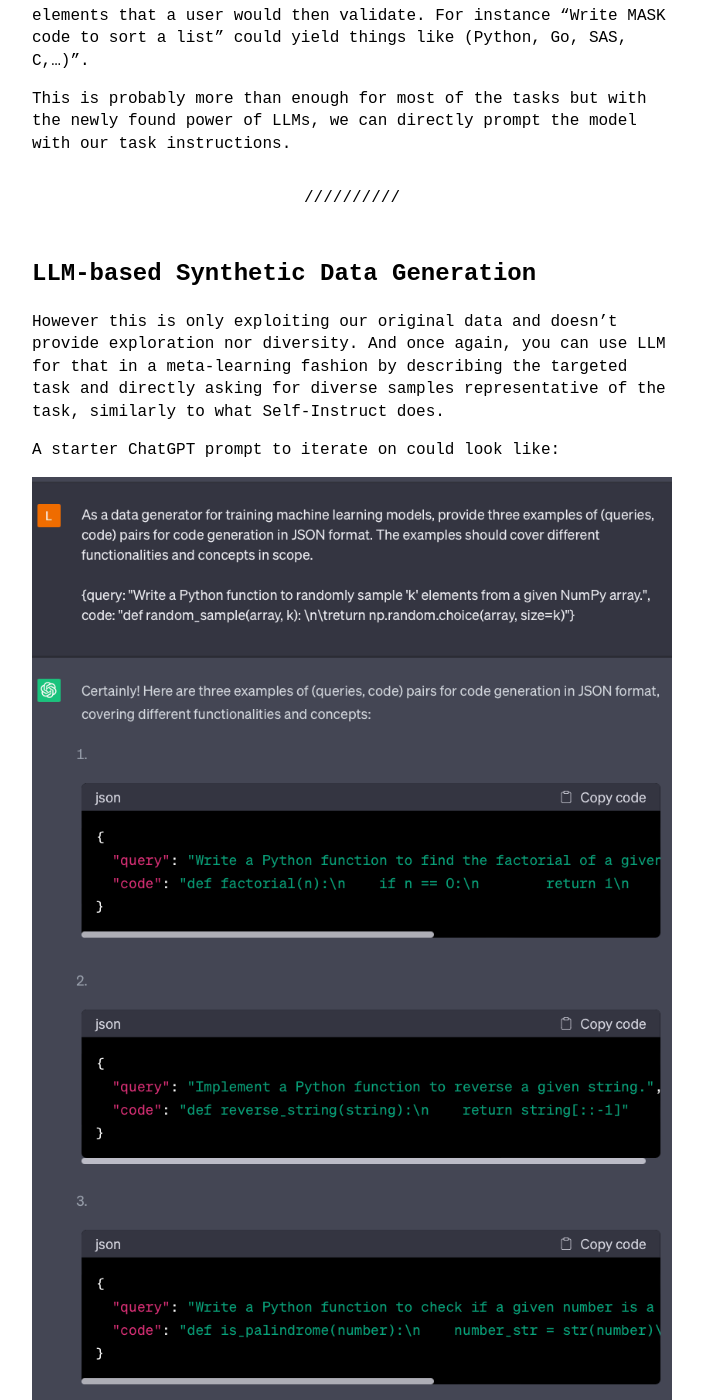
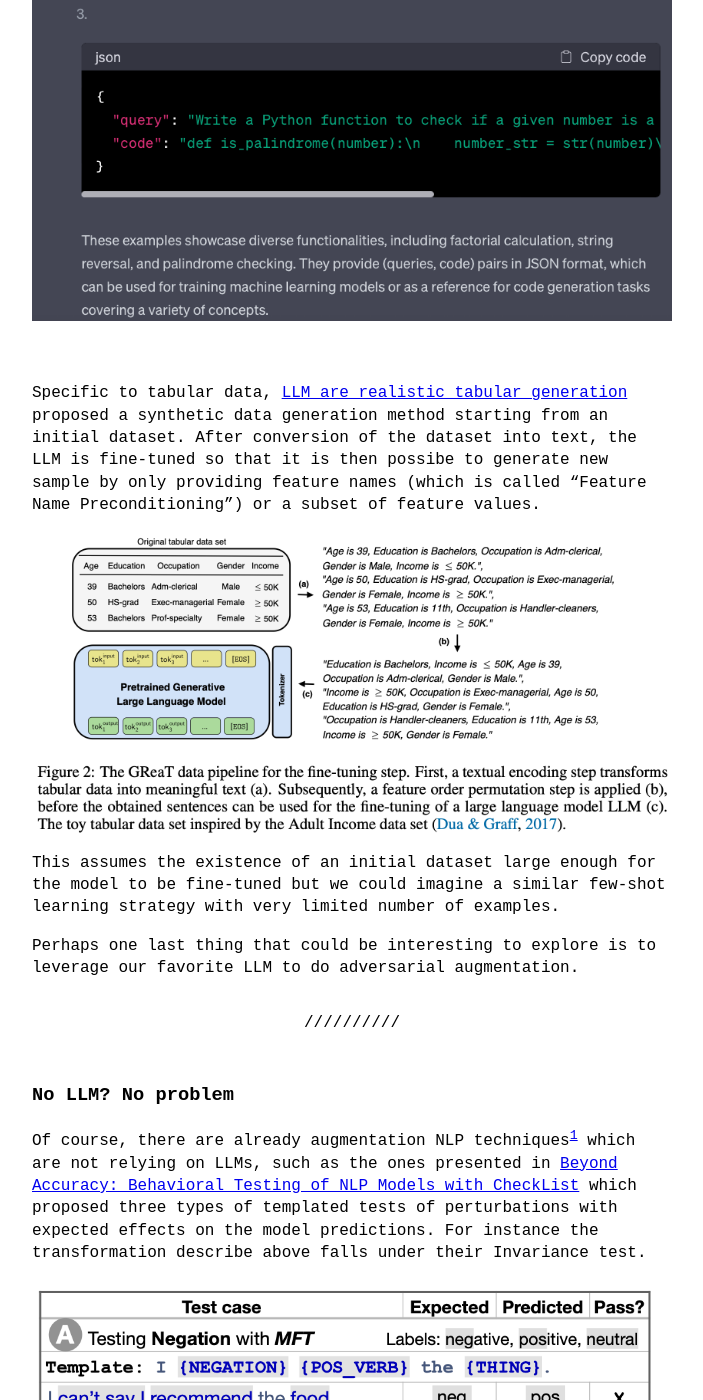
Before and after one commit to dsleo/dsleo.github.io, a Jekyll site: the page built from _posts/2023-06-16-the-no-free-lunch-theorem-of-LLMs.md, in a window 1280 px wide and 1400 px high, scrolled down 2700 px. Shown: the whole window, without its empty margins (288-991 px from the left). Built offline with Jekyll 4.4.1, drawn with Linux system fonts in a browser that asks for light colours; some of the changed text lies outside the part shown.

Commit message:
aimee's comment

```diff
--- a/_posts/2023-06-16-the-no-free-lunch-theorem-of-LLMs.md
+++ b/_posts/2023-06-16-the-no-free-lunch-theorem-of-LLMs.md
@@ -22,24 +22,16 @@
 
 Starting from our original pair of `(query, code)`, you can generate a set of multiple `{(query_1, code), (query_2, code), … }` by asking for semantic reformulation of the query. You can also guide the reformulation to account for some implicit factors, such as tone or level of expertise. Things like “Reformulate the original query as if you were {a 60 years old novice/an expert/ drunk}”. This naturally adds diversity to the input feature space.
 
-As very often in a constant evolving field, I later discovered that generating task instructions together with input-output pairs is the basis of the instruction tuning proceduring presented in [Self-Instruct: Aligning Language Models with Self-Generated Instructions](https://arxiv.org/abs/2212.10560) ([github](https://github.com/yizhongw/self-instruct)).
+As very often in a constant evolving field, I later discovered that generating task instructions together with input-output pairs is the basis of the instruction tuning procedure presented in [Self-Instruct: Aligning Language Models with Self-Generated Instructions](https://arxiv.org/abs/2212.10560) ([github](https://github.com/yizhongw/self-instruct)).
 
 ![Self-Instruct](/assets/images/self-instruct.png)
 
-
-<br/><br/>
-Of course, there are already augmentation NLP techniques[^1] which are not relying on LLMs, such as the ones presented in [Beyond Accuracy: Behavioral Testing of NLP Models with CheckList](https://homes.cs.washington.edu/~marcotcr/acl20_checklist.pdf) which proposed three types of templated tests of perturbations with expected effects on the model predictions. For instance the transformation describe above falls under their Invariance test.
-
-![Checklist](/assets/images/checklist.png)
-
-If those templates can be manually filled, the authors also suggest using masked language models to fill-in the masked elements that a user would then validate. For instance “Write MASK code to sort a list” could yield things like (Python, Go, SAS, C,…)".
-
-This is probably more than enough for most of the tasks but with the newly found power of LLMs, we can directly prompt the model with our task instructions.
+If Self-Instruct aims at improving the performance of instruction-tuning LLMs, we can simply use it to bootstrap our validation dataset.
 
 ---
 ## LLM-based Synthetic Data Generation
 
-However this is only exploiting our original data and doesn’t provide exploration nor diversity. And once again, you can use LLM for that in a meta-learning fashion by describing the targeted task and directly asking for diverse samples representative of the task, similarly to what Self-Instruct does.
+Indeed, we can prompt LLM, in a meta-learning fashion, to provide diverse samples representative of our task of interest.
 
 A starter ChatGPT prompt to iterate on could look like:
 
@@ -55,6 +47,18 @@
 Perhaps one last thing that could be interesting to explore is to leverage our favorite LLM to do adversarial augmentation.
 
 ---
+### No LLM? No problem
+
+Of course, there are already augmentation NLP techniques[^1] which are not relying on LLMs, such as the ones presented in [Beyond Accuracy: Behavioral Testing of NLP Models with CheckList](https://homes.cs.washington.edu/~marcotcr/acl20_checklist.pdf) which proposed three types of templated tests of perturbations with expected effects on the model predictions. For instance the transformation describe above falls under their Invariance test.
+
+![Checklist](/assets/images/checklist.png)
+
+If those templates can be manually filled, the authors also suggest using masked language models to fill-in the masked elements that a user would then validate. For instance “Write MASK code to sort a list” could yield things like (Python, Go, SAS, C,…)".
+
+This is probably more than enough for most of the tasks but with the newly found power of LLMs, we can directly prompt the model with our task instructions.
+
+
+---
 ### Any Human Left Standing ?
 
 Because we should never blindly trust any model, LLM or not, specially for validation task, it’s a good idea to make the above strategies human-in-the-loop. That’s why enterprise solutions like [scale.ai](http://scale.ai) or [snorkel.ai](https://snorkel.ai) should naturally reap the benefits of this new paradigm. You let do LLM as much heavy lifting as possible but keep it on leash with some human monitoring.
```
